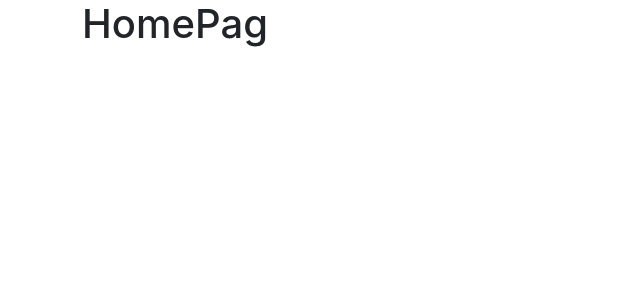
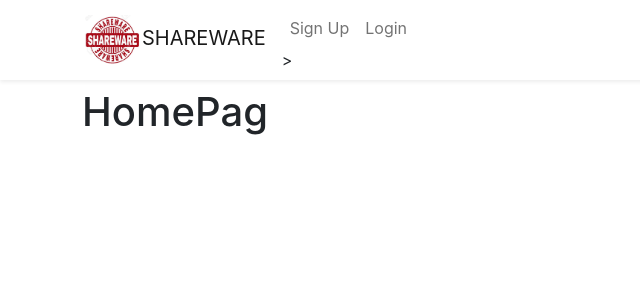
Before and after one commit to MrDiipo/SHAREWARE-A-Social-Sharing-Platform-Frontend, a React (Create React App) app: page /#/ in a window 1280 px wide. Shown: the top 300 px of the page, without its empty margins (0-640 px from the left). Built offline with nearby package versions, Linux system fonts and the light colour scheme.

Commit message:
implement TopBar

```diff
--- /dev/null
+++ b/src/components/Topbar.jsx
@@ -0,0 +1,29 @@
+import React, { Component } from 'react'
+import SHAREWARE from "../assets/SHAREWARE.jpg"
+import { Link } from 'react-router-dom'
+
+export class Topbar extends Component {
+    render() {
+        return (
+            <div className="bg-white shadow-sm mb-2">
+            <div className="container">
+            <nav className="navbar navbar-light navbar-expand">
+            <Link to="/" className="navbar-brand">
+            <img src={SHAREWARE} width="60" alt="Shareware"/>SHAREWARE
+            </Link>
+            <ul className="nav navbar-nav ml-auto">
+            <li className="nav-item">
+                <Link to="/signup" className="nav-link">Sign Up</Link>>
+            </li>
+            <li className="nav-item">
+                <Link to="/login" className="nav-link">Login</Link>
+            </li>
+            </ul>
+            </nav>
+            </div>
+            </div>
+        )
+    }
+}
+
+export default Topbar
--- a/src/containers/App.js
+++ b/src/containers/App.js
@@ -5,7 +5,7 @@ import React from 'react';
 import { UserSignupPage } from './../pages/UserSignupPage';
 import { UserPage } from './../pages/UserPage';
 import * as apiCalls from './../api/apiCalls';
-
+import Topbar from '../components/Topbar';
 
 
 
@@ -18,6 +18,7 @@ const actions = {
 function App() {
   return (
     <div>
+    <Topbar/>
       <div className="container">
      <Switch>
      <Route exact path="/" component={HomePage}/>
--- a/src/pages/UserSignupPage.jsx
+++ b/src/pages/UserSignupPage.jsx
@@ -153,6 +153,8 @@ UserSignupPage.defaultProps = {
         postSignup : () => new Promise((resolve, reject) =>{
             resolve({});
         })
+    }, history : {
+        push : () =>{}
     }
 }
 
```
Also changed, not shown: src/assets/SHAREWARE.jpg (added).
